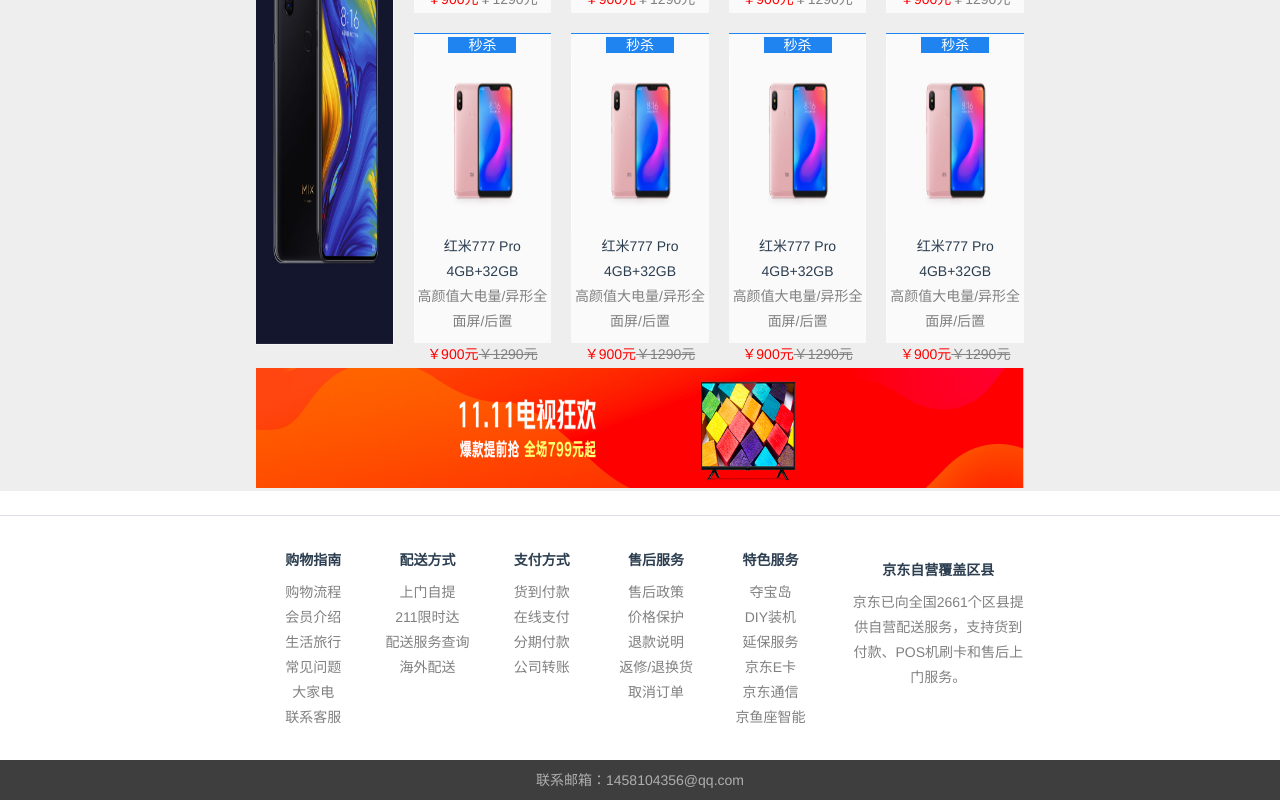
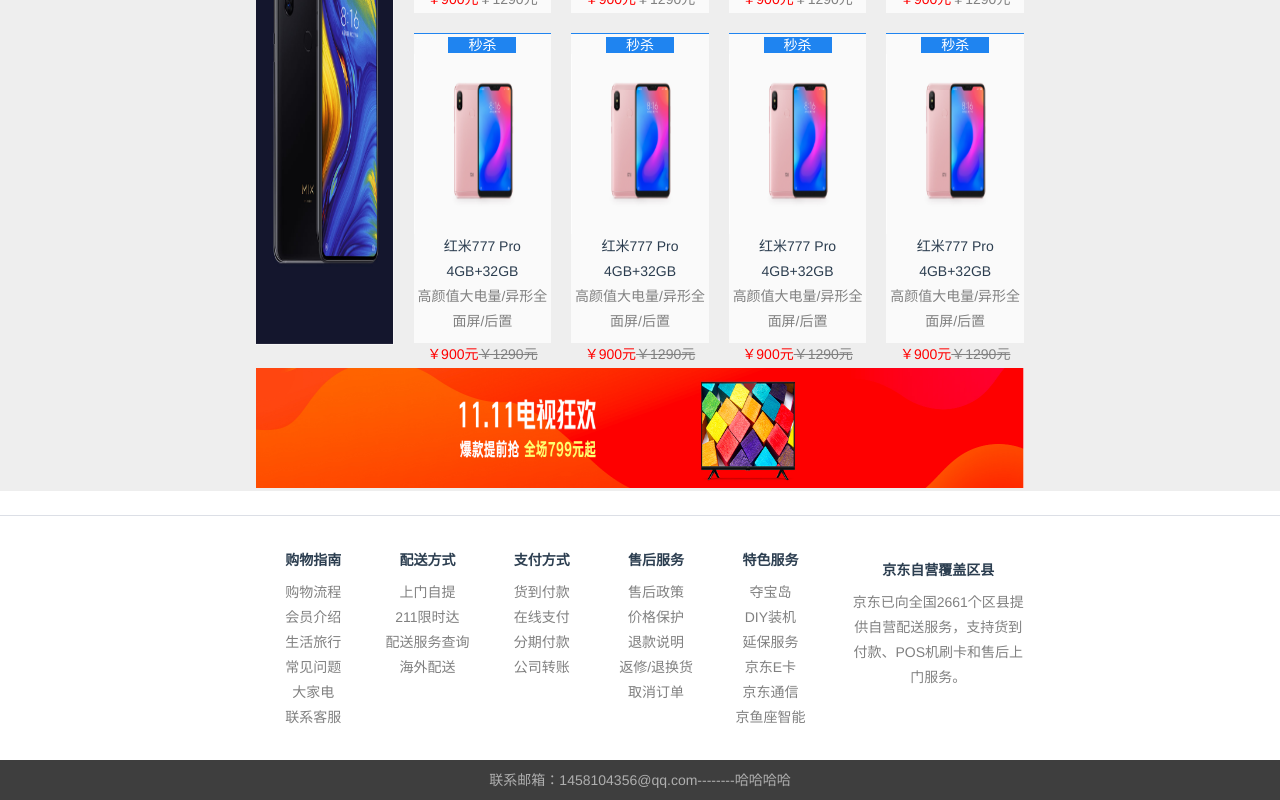
Before and after one commit to clov0905/400view, a Vue app: page /#/JDIndex in a window 1280 px wide. Shown: the part 1263-2063 px from the top of the page. Built offline with nearby package versions, Linux system fonts and the light colour scheme.

Commit message:
修改首页脚

```diff
--- a/src/components/page/foot/FootIndex.vue
+++ b/src/components/page/foot/FootIndex.vue
@@ -52,7 +52,7 @@
       </div>
     </div>
     <div style="background-color: #3e3e3e;height: 40px;text-align: center;line-height: 40px;color: #afafaf;">
-      联系邮箱：1458104356@qq.com
+      联系邮箱：1458104356@qq.com--------哈哈哈哈
     </div>
   </div>
 
```
